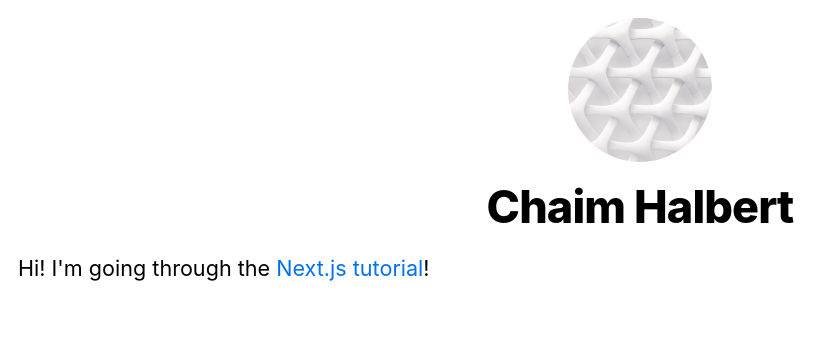
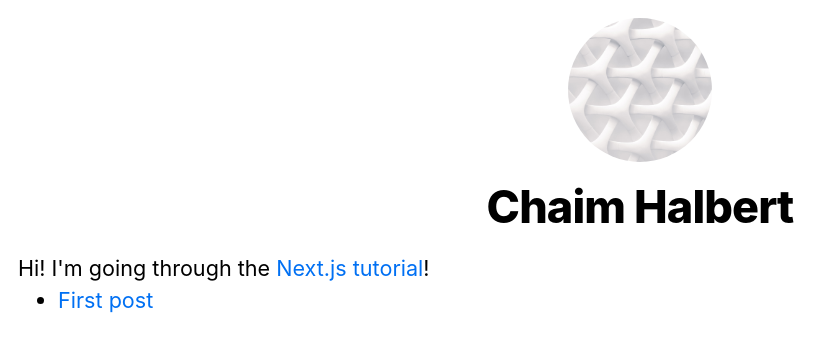
Before and after one commit to chaimleib/nextjs-learn, a Next.js app: page / in a window 1280 px wide. Shown: the top 352 px of the page, without its empty margins (0-838 px from the left). Built offline with nearby package versions, Linux system fonts and the light colour scheme.

Commit message:
hp links to first post

```diff
--- a/pages/index.js
+++ b/pages/index.js
@@ -12,6 +12,9 @@ export default function() {
 
       <section className={utilStyles.headingMd}>
         <p>Hi! I'm going through the <a href="https://nextjs.org/learn">Next.js tutorial</a>!</p>
+        <ul>
+          <li><Link href="/posts/first-post">First post</Link></li>
+        </ul>
       </section>
     </Layout>
   );
--- a/styles/globals.css
+++ b/styles/globals.css
@@ -34,11 +34,6 @@ ul {
   margin: 0;
 }
 
-ul {
-  padding: 0;
-  list-style: none;
-}
-
 button {
   padding: 0.5rem 1rem;
   font-weight: bold;
```
